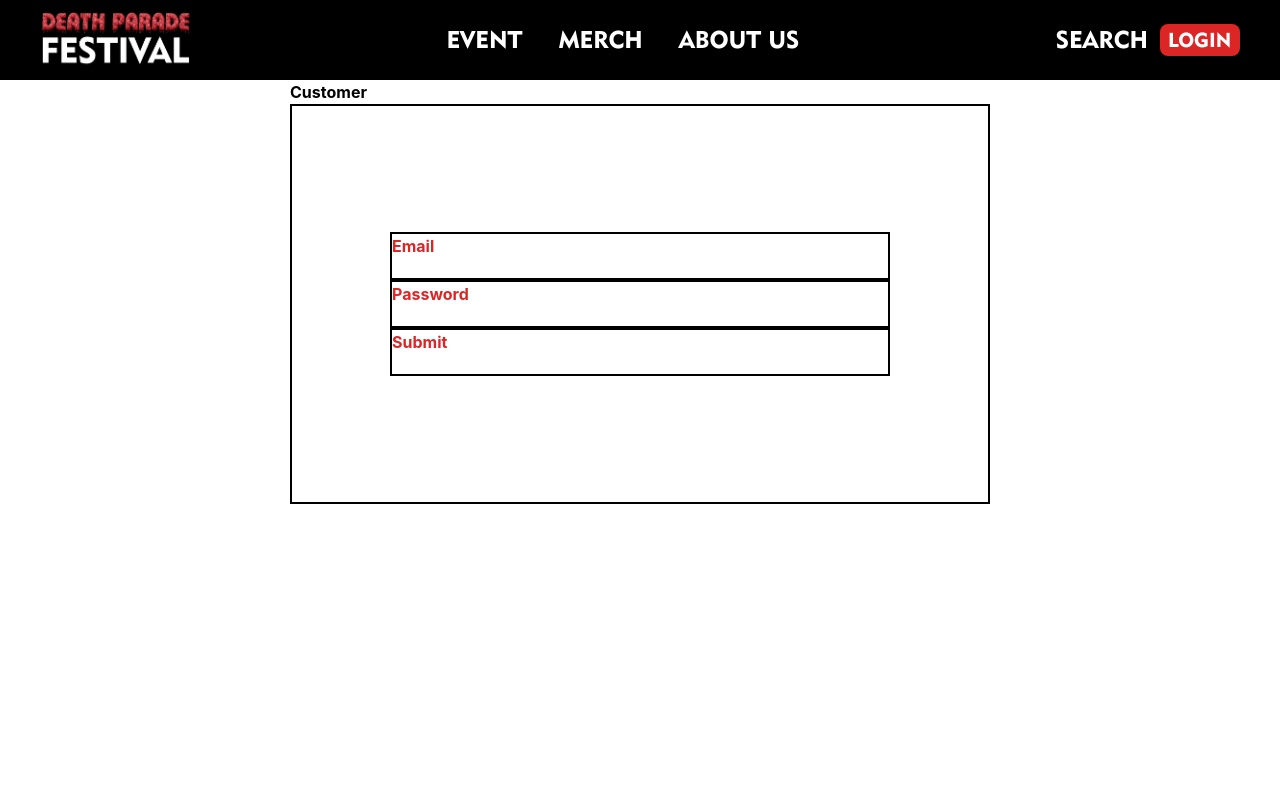
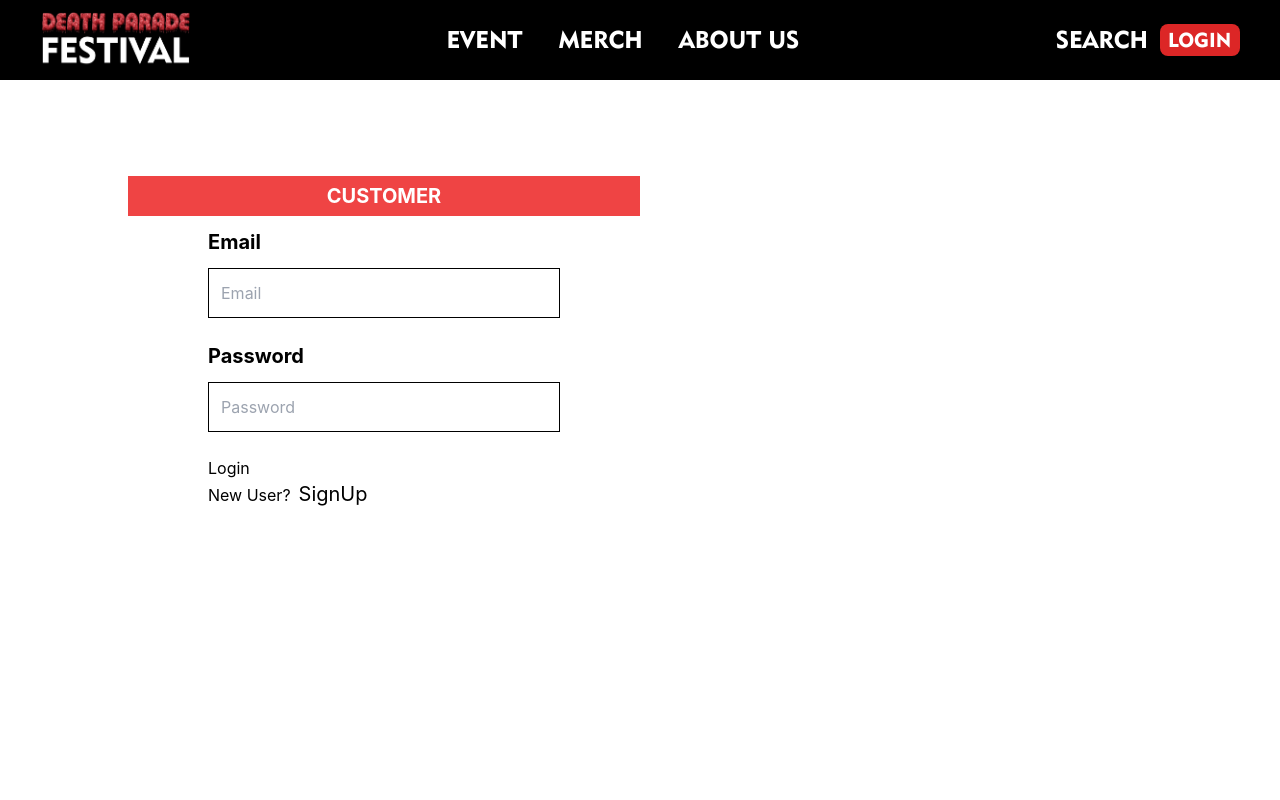
Before and after one commit to mjmnw/mini-project-1, a React (Create React App) app: page /loginpage in a window 1280 px wide. Shown: the top 800 px of the page. Built offline with nearby package versions, Linux system fonts and the light colour scheme.

Commit message:
Login & Register Done

```diff
--- a/src/App.js
+++ b/src/App.js
@@ -2,8 +2,8 @@ import './App.css';
 
 import {Routes, Route} from 'react-router-dom';
 import Home from './Pages/HomePage/Index';
-import Login from './Components/Login';
 import LoginPage from './Pages/LoginPage/Index';
+import RegisterPage from './Pages/RegisterPage/Index';
 
 
 // import axios from 'axios';
@@ -19,6 +19,7 @@ function App() {
     <Routes>
     <Route path='/home' element={<Home />} />
     <Route path='/loginpage' element={<LoginPage />} />
+    <Route path='/registerpage' element={<RegisterPage />} />
     </Routes>
     </>
   );
--- a/src/Components/Login.jsx
+++ b/src/Components/Login.jsx
@@ -1,9 +1,40 @@
+import { Link } from "react-router-dom";
+
+
 function Login () {
     return (
-        <div>
+        <>
 
+        <div className="h-screen ">
+          <div className='flex justify-center items-center bg-red-500 w-full h-10'>
+            <h1 className='text-xl font-bold text-white'>
+              CUSTOMER
+            </h1>
+          </div>
+          <div className='px-20 py-3'>
+            <h1 className='text-xl font-bold'>
+             Email
+            </h1>
+            <input type='text'  placeholder='Email' className='border border-black w-full mt-3 px-3 py-3 ' />
+          </div>
+          <div className='px-20 py-3'>
+            <h1 className='text-xl font-bold'>
+              Password
+            </h1>
+            <input type='password'  placeholder='Password' className='border border-black w-full mt-3 px-3 py-3 ' />
+          </div>
+          <div className='px-20 py-3 ' >
+            <button>
+              Login
+            </button>
+            <div>
+                New User?
+                <Link  to = {"/registerpage"} className='pl-2 text-xl'>SignUp</Link>
+            </div>
+          </div>
         </div>
 
+        </>
     )
 }
 
--- a/src/Components/Registration.jsx
+++ b/src/Components/Registration.jsx
@@ -0,0 +1,34 @@
+
+
+function Registration () {
+    return (
+        <>
+        <div className="h-screen">
+          <div className='flex justify-center items-center bg-red-500 w-full h-10'>
+            <h1 className='text-xl font-bold text-white'>
+             NEW CUSTOMER
+            </h1>
+          </div>
+          <div className='px-20 py-3'>
+            <h1 className='text-xl font-bold'>
+             Email
+            </h1>
+            <input type='text'  placeholder='Email' className='border border-black w-full mt-3 px-3 py-3 ' />
+          </div>
+          <div className='px-20 py-3'>
+            <h1 className='text-xl font-bold'>
+              Password
+            </h1>
+            <input type='password'  placeholder='Password' className='border border-black w-full mt-3 px-3 py-3 ' />
+          </div>
+          <div className='px-20 py-3 ' >
+            <button>
+              Register
+            </button>
+          </div>
+        </div>
+        </>
+    )
+}
+
+export default Registration;
--- a/src/Pages/LoginPage/Index.jsx
+++ b/src/Pages/LoginPage/Index.jsx
@@ -1,36 +1,16 @@
-import Navbar from "../../Components/Navbar";
-import Footer from "../../Components/Footer";
+import Login from "../../Components/Login";
+import Navbar from "../../Components/Navbar"
+import Footer from "../../Components/Footer"
 
-
-function LoginPage () {
+function LoginPage() {
     return (
         <>
-        <h1>
-            <Navbar/>
-        <div className=" h-screen w-[700px] mx-auto pb-[500] font-bold">
-              <h1>
-                Customer
-            </h1>
-            <div className= "flex flex-col items-center justify-center border-2 border-black h-[400px]" >
-            <div className="text-red-600 border-2 border-black w-[500px] h-12">
-                <h1>
-                    Email
-                </h1>
-            </div>
-            <div className="text-red-600 border-2 border-black w-[500px] h-12">
-                <h1>
-                    Password
-                </h1>
-            </div>
-            <div className="text-red-600 border-2 border-black w-[500px] h-12">
-                Submit
-            </div>
-
-        </div>
+        <Navbar/>
+        <div className='grid grid-cols-2 mt-24 px-32'>
+            <Login/>
         </div>
         <Footer/>
-       </h1>
-       </>
+        </>
     )
 }
 
--- a/src/Pages/RegisterPage/Index.jsx
+++ b/src/Pages/RegisterPage/Index.jsx
@@ -0,0 +1,18 @@
+
+import Registration from "../../Components/Registration";
+import Navbar from "../../Components/Navbar"
+import Footer from "../../Components/Footer"
+
+function RegisterPage() {
+    return (
+        <>
+        <Navbar/>
+        <div className='grid grid-cols-2 mt-24 px-32'>
+            <Registration/>
+        </div>
+        <Footer/>
+        </>
+    )
+}
+
+export default RegisterPage;
```
